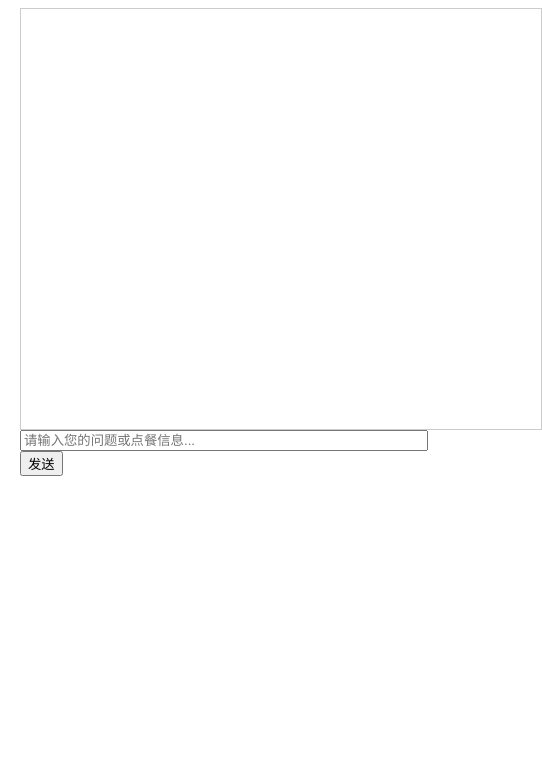
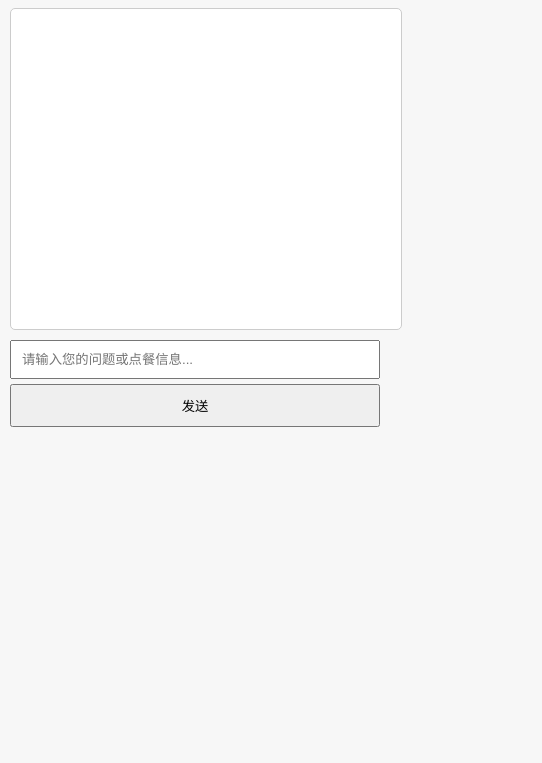
Before and after one commit to Linlinde/catering_ai_agent, a plain HTML site: page templates/index.html in a window 390 px wide. Shown: the part 81-844 px from the top of the page, 542 px wide, since content can reach past the window. Drawn offline with Linux system fonts and the light colour scheme.

Commit message:
Update index.html

```diff
--- a/templates/index.html
+++ b/templates/index.html
@@ -3,21 +3,70 @@
 <head>
     <meta charset="utf-8">
     <title>川林酒家AI点餐助手</title>
+    <!-- 确保页面在移动设备上以正确比例显示 -->
+    <meta name="viewport" content="width=device-width, initial-scale=1">
     <style>
-        body { font-family: Arial, sans-serif; margin: 20px; }
-        #chatbox { border: 1px solid #ccc; padding: 10px; width: 500px; height: 400px; overflow-y: scroll; }
-        .message { margin: 5px 0; }
-        .user { color: blue; }
-        .assistant { color: green; }
-        .loading { font-style: italic; color: gray; }
+        /* 全局样式 */
+        body {
+            font-family: Arial, sans-serif;
+            margin: 20px;
+            background: #f7f7f7;
+        }
+        h1 {
+            text-align: center;
+        }
+        #chatbox {
+            border: 1px solid #ccc;
+            padding: 10px;
+            width: 100%;
+            max-width: 500px;
+            height: 400px;
+            overflow-y: auto;
+            background: #fff;
+            margin: 20px auto;
+            border-radius: 5px;
+        }
+        .message {
+            margin: 10px;
+            padding: 8px;
+            border-radius: 4px;
+        }
+        .user {
+            background-color: #e0f7ff;
+            color: #007acc;
+        }
+        .assistant {
+            background-color: #e8ffe8;
+            color: #006600;
+        }
+        .loading {
+            font-style: italic;
+            color: gray;
+        }
+        /* 响应式调整 */
+        @media (max-width: 600px) {
+            body {
+                margin: 10px;
+            }
+            #chatbox {
+                height: 300px;
+                margin: 10px auto;
+            }
+            input, button {
+                width: 100%;
+                margin-bottom: 10px;
+                box-sizing: border-box;
+            }
+        }
     </style>
 </head>
 <body>
     <h1>川林酒家AI点餐助手</h1>
     <div id="chatbox"></div>
-    <input type="text" id="userInput" placeholder="请输入您的问题或点餐信息..." style="width: 400px;">
-    <button id="sendBtn">发送</button>
-
+    <div style="max-width: 500px; margin: auto;">
+        <input type="text" id="userInput" placeholder="请输入您的问题或点餐信息..." style="width:100%; padding:10px; margin-bottom:5px;">
+        <button id="sendBtn" style="width:100%; padding:10px;">发送</button>
+    </div>
     <script>
         const chatbox = document.getElementById("chatbox");
         const userInput = document.getElementById("userInput");
@@ -27,8 +76,7 @@
             let dots = 0;
             return setInterval(() => {
                 dots = (dots + 1) % 4;
-                let loadingText = "正在思考" + ".".repeat(dots);
-                element.innerText = "助手: " + loadingText;
+                element.innerText = "助手: 正在思考" + ".".repeat(dots);
             }, 500);
         }
 
```
